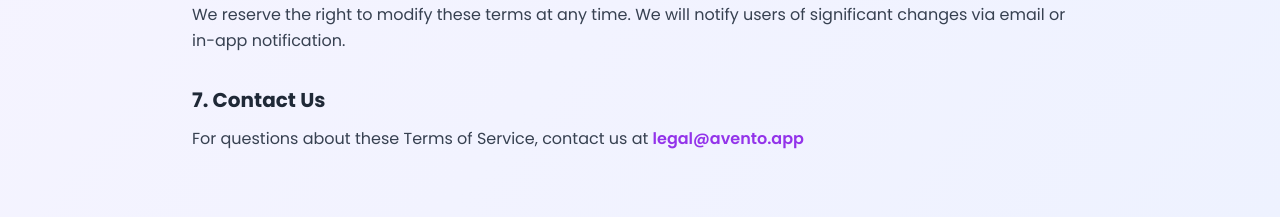
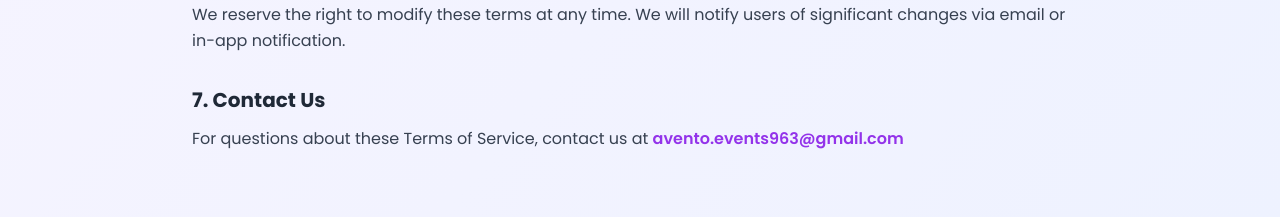
Before and after one commit to aventoapp/Avento-Website, a React (Vite) app: page / in a window 1280 px wide. Shown: the part 8420-8637 px from the top of the page. Built offline with nearby package versions, Linux system fonts and the light colour scheme; the HTML template or start-up script is replaced by a standard one.

Commit message:
mail updated

```diff
--- a/AventoWebsite.tsx
+++ b/AventoWebsite.tsx
@@ -732,8 +732,8 @@ export default function AventoWebsite({ onBack }: AventoWebsiteProps) {
                 <h3 className="text-xl font-bold text-gray-800 mb-3">7. Contact Us</h3>
                 <p className="text-gray-700 leading-relaxed">
                   For questions about these Terms of Service, contact us at{' '}
-                  <a href="mailto:legal@avento.app" className="text-purple-600 hover:text-purple-700 font-semibold">
-                    legal@avento.app
+                  <a href="mailto:avento.events963@gmail.com" className="text-purple-600 hover:text-purple-700 font-semibold">
+                    avento.events963@gmail.com
                   </a>
                 </p>
               </div>
```
Also changed, not shown: 3 other files (tests, documents, lock files or other folders).
